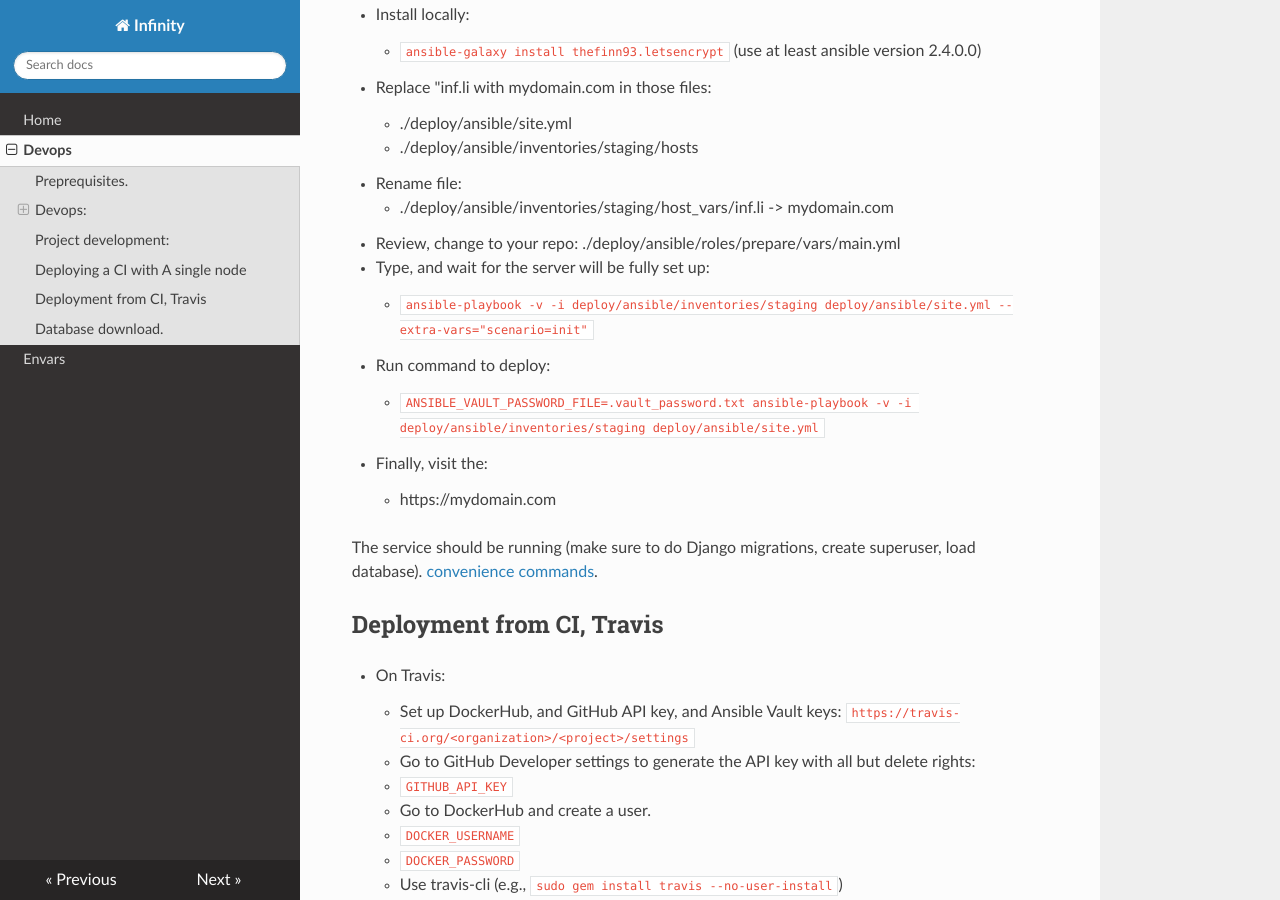
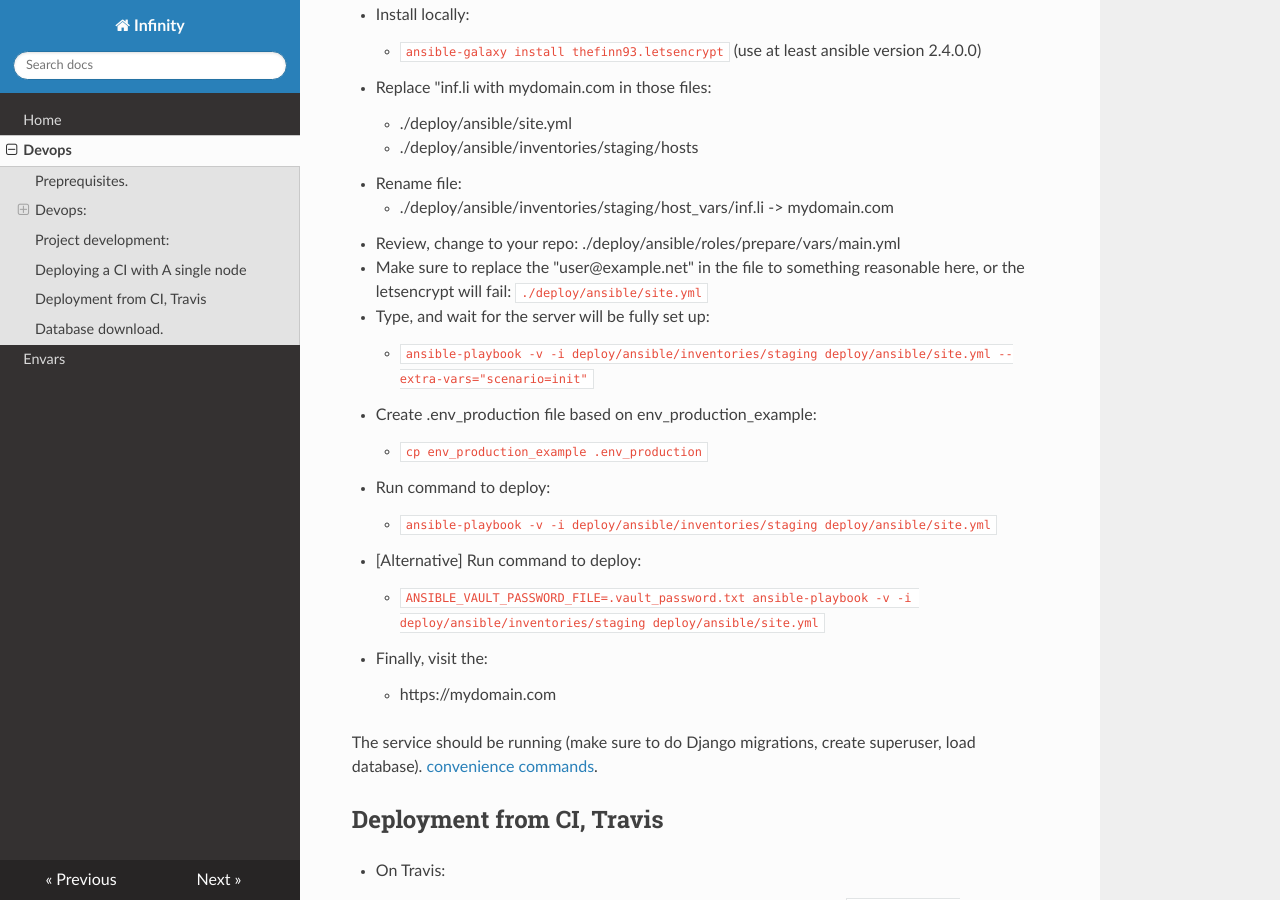
Before and after one commit to infamily/infinity, an MkDocs documentation site: the page built from docs/devops.md, in a window 1280 px wide and 900 px high, scrolled down 1994 px. Built offline with MkDocs 1.6.1, drawn with Linux system fonts in a browser that asks for light colours; nearby versions of some CDN libraries; old or Windows-style settings are respelled for this version of MkDocs.

Commit message:
some updates

```diff
--- a/docs/devops.md
+++ b/docs/devops.md
@@ -79,10 +79,19 @@ gpg -e -o infinity.kdb.gpg -r <email> -r <email> infinity.kdb
 - Review, change to your repo:
       ./deploy/ansible/roles/prepare/vars/main.yml
 
+- Make sure to replace the "user@example.net" in the file to something reasonable here, or the letsencrypt will fail:
+      `./deploy/ansible/site.yml`
+
 - Type, and wait for the server will be fully set up:
     - `ansible-playbook -v -i deploy/ansible/inventories/staging deploy/ansible/site.yml --extra-vars="scenario=init"`
 
+- Create .env_production file based on env_production_example:
+    - `cp env_production_example .env_production`
+
 - Run command to deploy:
+    - `ansible-playbook -v -i deploy/ansible/inventories/staging deploy/ansible/site.yml`
+
+- [Alternative] Run command to deploy:
     - `ANSIBLE_VAULT_PASSWORD_FILE=.vault_password.txt ansible-playbook -v -i deploy/ansible/inventories/staging deploy/ansible/site.yml`
 
 - Finally, visit the:
```
Also changed, not shown: README.md (+4 -0 lines), 2 other files.
